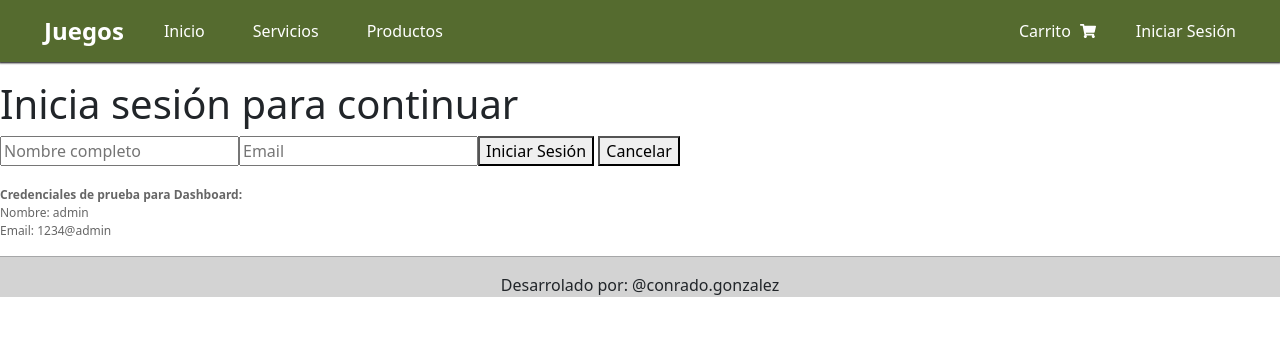
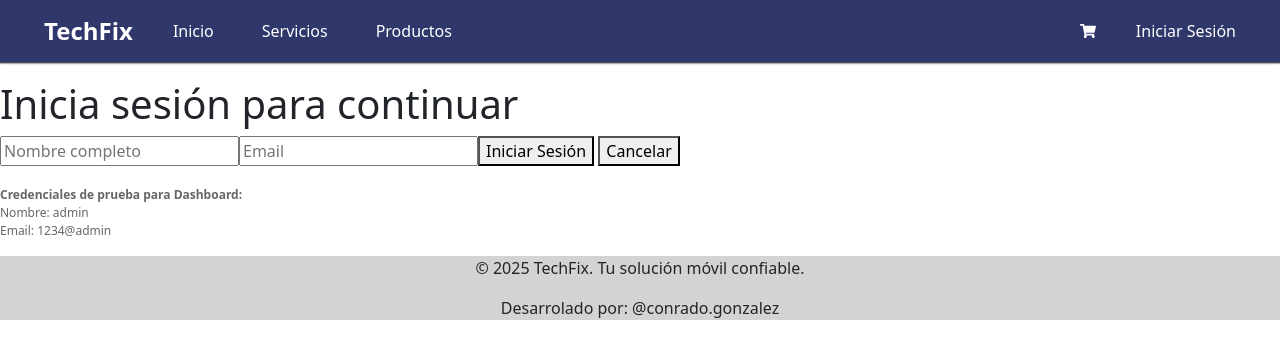
Before and after one commit to conrado85/talento-tech-clase-4, a React (Vite) app: page /iniciar-sesion in a window 1280 px wide. Shown: the top 358 px of the page. Built offline with nearby package versions, Linux system fonts and the light colour scheme; no server answers.

Commit message:
cambios de estilos

```diff
--- a/src/pages/Footer.jsx
+++ b/src/components/Footer.jsx
@@ -3,7 +3,8 @@ import React from 'react'
 function Footer() {
   return (
     <footer>
-        <hr />
+
+        <p>© 2025 TechFix. Tu solución móvil confiable.</p>
         <p>Desarrolado por: @conrado.gonzalez</p>
     </footer>
   )
--- a/src/pages/Navbar.jsx
+++ b/src/components/Navbar.jsx
@@ -24,7 +24,7 @@ function Navbar() {
     <>
       <NavbarContainer className="navbar navbar-expand-lg navbar-dark fixed-top">
         <div className="container-fluid">
-          <Logo to="/" className="navbar-brand">Juegos</Logo>
+          <Logo to="/" className="navbar-brand">TechFix</Logo>
 
           <button
             className="navbar-toggler"
@@ -59,7 +59,7 @@ function Navbar() {
             <SeccionUsuario className="d-flex align-items-center gap-3">
               <ContenedorCarrito>
                 <IconoCarrito to="/pagar" className="nav-link d-flex align-items-center">
-                  <span className="me-1">Carrito</span>
+                  <span className="me-1"></span>
                   <FaShoppingCart />
                   {totalItemsCarrito > 0 && (
                     <ContadorCarrito>
@@ -97,7 +97,7 @@ export default Navbar;
 
 // Styled Components actualizados
 const NavbarContainer = styled.nav`
-  background-color: #556B2F !important;
+  background-color: #2f376bff !important;
   padding: 0.5rem 1rem;
 `;
 
--- a/src/pages/RutaProtegida.jsx
+++ b/src/routes/RutaProtegida.jsx
@@ -1,4 +1,4 @@
-import React from 'react';
+
 import { Navigate, useLocation } from 'react-router-dom';
 import { useAuthContext } from "../context/AuthContext";
 
```
Also changed, not shown: src/App.jsx (+4 -4 lines), src/App.css (added).
